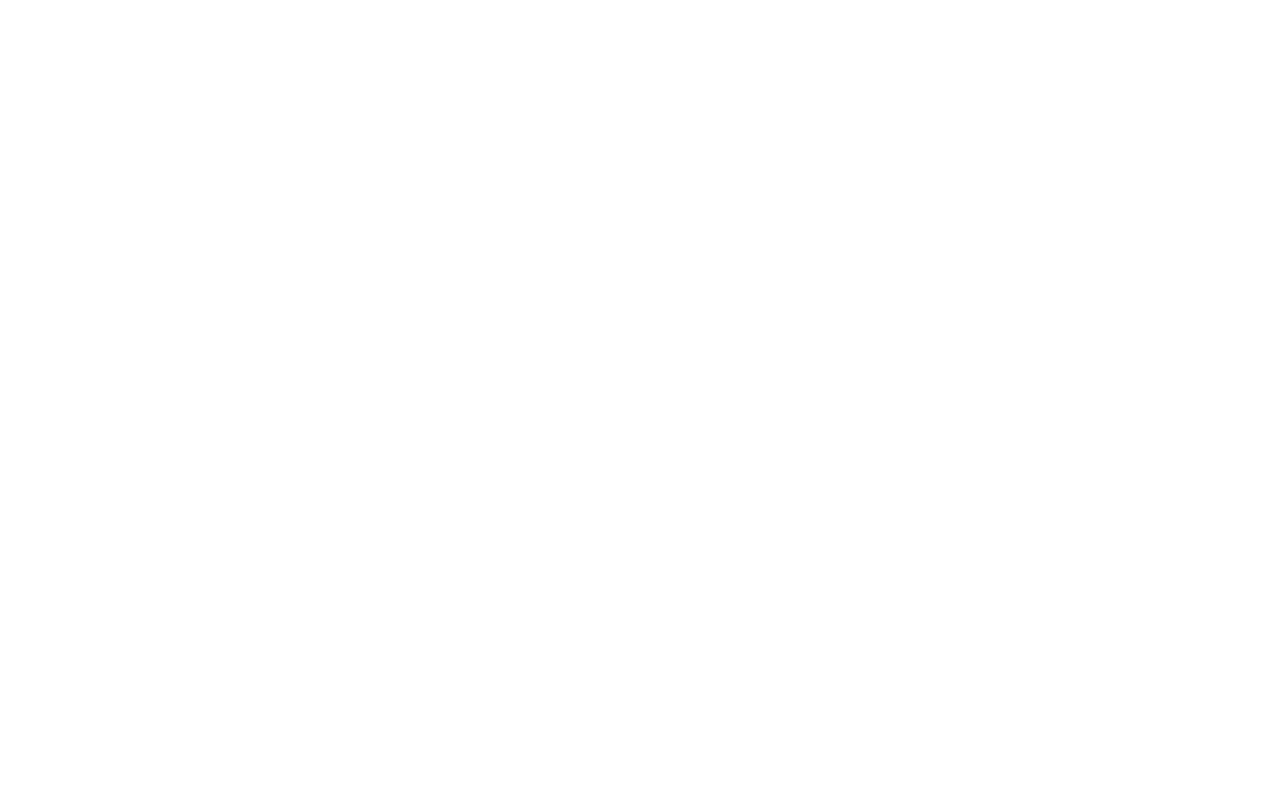
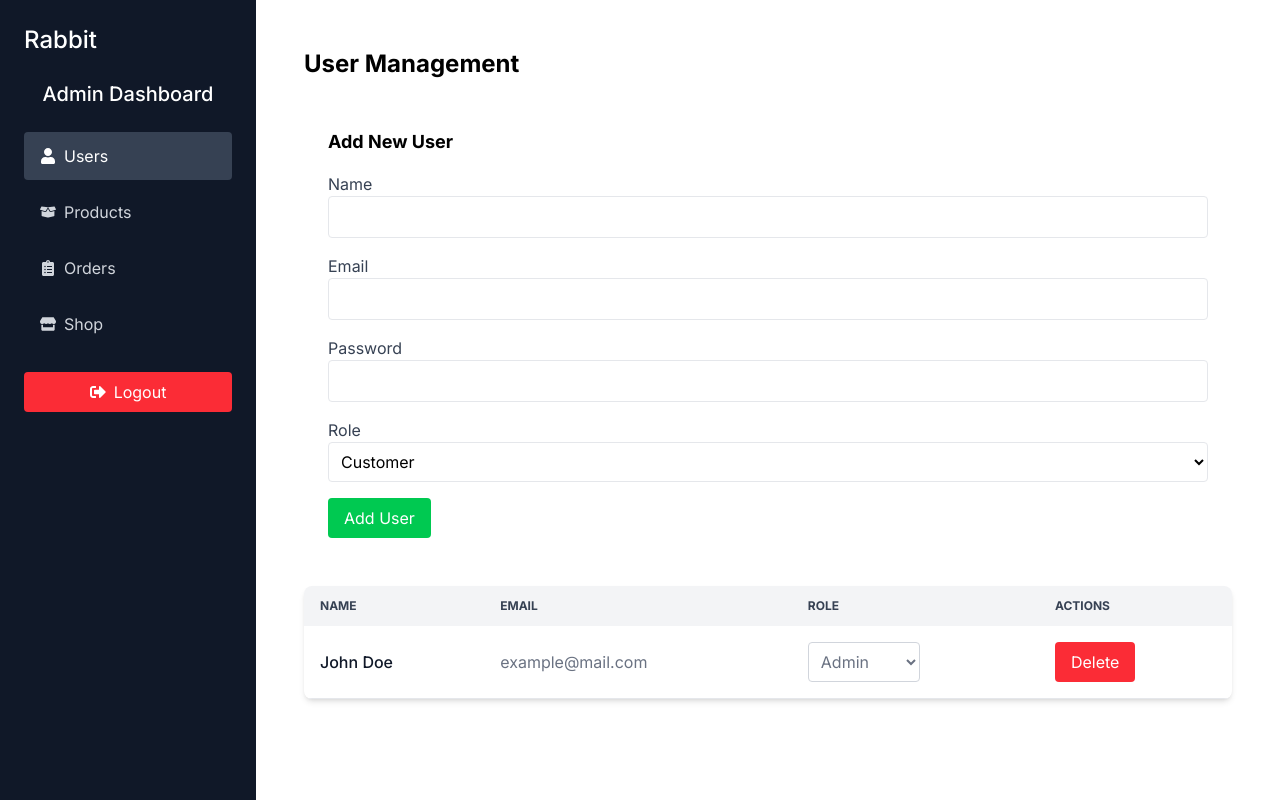
Before and after one commit to rizarayhan/rabbit, a React (Vite) app in the folder frontend/: page /admin/users in a window 1280 px wide. Before the commit this address had no page. Built offline with nearby package versions, Linux system fonts and the light colour scheme.

Commit message:
create admin user

```diff
--- a/frontend/src/App.jsx
+++ b/frontend/src/App.jsx
@@ -14,6 +14,7 @@
 import MyOrdersPage from "./pages/MyOrdersPage";
 import AdminLayout from "./components/Admin/AdminLayout";
 import AdminHomePage from "./pages/AdminHomePage";
+import UserManagement from "./components/Admin/UserManagement";
 
 const App = () => {
   return (
@@ -40,6 +41,7 @@
         <Route path="/admin" element={<AdminLayout />}>
           {/* Admin layout */}
           <Route index element={<AdminHomePage />} />
+          <Route path="users" element={<UserManagement />} />
         </Route>
       </Routes>
     </BrowserRouter>
--- /dev/null
+++ b/frontend/src/components/Admin/UserManagement.jsx
@@ -0,0 +1,158 @@
+import React, { useState } from "react";
+
+const UserManagement = () => {
+  const users = [
+    {
+      _id: "123",
+      name: "John Doe",
+      email: "example@mail.com",
+      role: "admin",
+    },
+  ];
+
+  const [formData, setFormData] = useState({
+    name: "",
+    email: "",
+    password: "",
+    role: "customer",
+  });
+
+  const handleChange = (e) => {
+    setFormData({
+      ...formData,
+      [e.target.name]: e.target.value,
+    });
+  };
+
+  const handleSubmit = (e) => {
+    e.preventDefault();
+    console.log(formData);
+
+    setFormData({
+      name: "",
+      email: "",
+      password: "",
+      role: "customer",
+    });
+  };
+
+  const handleRoleChange = (userId, newRole) => {
+    console.log({ id: userId, role: newRole });
+  };
+
+  const handleDeleteUser = (userId) => {
+    if (window.confirm("Are you sure you want to delete this user?")) {
+      console.log("deleting user with ID:", userId);
+    }
+  };
+
+  return (
+    <div className="max-w-7xl mx-auto p-6">
+      <h2 className="text-2xl font-bold mb-6">User Management</h2>
+      {/* User form */}
+      <div className="p-6 rounded-lg mb-6">
+        <h3 className="text-lg font-bold mb-4">Add New User</h3>
+        <form onSubmit={handleSubmit}>
+          <div className="mb-4">
+            <label className="block text-gray-700">Name</label>
+            <input
+              type="text"
+              name="name"
+              value={formData.name}
+              onChange={handleChange}
+              className="w-full p-2 border border-gray-200 rounded"
+              required
+            />
+          </div>
+          <div className="mb-4">
+            <label className="block text-gray-700">Email</label>
+            <input
+              type="email"
+              name="email"
+              value={formData.email}
+              onChange={handleChange}
+              className="w-full p-2 border border-gray-200 rounded"
+              required
+            />
+          </div>
+          <div className="mb-4">
+            <label className="block text-gray-700">Password</label>
+            <input
+              type="password"
+              name="password"
+              value={formData.password}
+              onChange={handleChange}
+              className="w-full p-2 border border-gray-200 rounded"
+              required
+            />
+          </div>
+          <div className="mb-4">
+            <label className="block text-gray-700">Role</label>
+            <select
+              name="role"
+              value={formData.role}
+              onChange={handleChange}
+              className="w-full p-2 border border-gray-200 rounded"
+            >
+              <option value="customer">Customer</option>
+              <option value="admin">Admin</option>
+            </select>
+          </div>
+          <button
+            type="submit"
+            className="bg-green-500 text-white py-2 px-4 rounded hover:bg-green-600 "
+          >
+            Add User
+          </button>
+        </form>
+      </div>
+
+      {/* User List */}
+      <div className="overflow-x-auto shadow-md sm:rounded-lg">
+        <table className="min-w-full text-left text-gray-500">
+          <thead className="bg-gray-100 text-xs uppercase text-gray-700">
+            <tr>
+              <th className="py-3 px-4">Name</th>
+              <th className="py-3 px-4">Email</th>
+              <th className="py-3 px-4">Role</th>
+              <th className="py-3 px-4">Actions</th>
+            </tr>
+          </thead>
+          <tbody>
+            {users.map((user) => (
+              <tr
+                key={user._id}
+                className="border-b border-gray-200 hover:bg-gray-50"
+              >
+                <td className="p-4 font-medium text-gray-900 whitespace-nowrap">
+                  {user.name}
+                </td>
+                <td className="p-4 ">{user.email}</td>
+                <td className="p-4">
+                  <select
+                    value={user.role}
+                    onChange={(e) => handleRoleChange(user._id, e.target.value)}
+                    className="p-2 border border-gray-300 rounded"
+                  >
+                    <option value="customer">Customer</option>
+                    <option value="admin">Admin</option>
+                  </select>
+                </td>
+                <td className="p-4">
+                  <button
+                    onClick={() => handleDeleteUser(user._id)}
+                    className="bg-red-500 text-white px-4 py-2 rounded hover:bg-red-600"
+                  >
+                    Delete
+                  </button>
+                </td>
+              </tr>
+            ))}
+          </tbody>
+        </table>
+      </div>
+    </div>
+  );
+};
+
+export default UserManagement;
```
